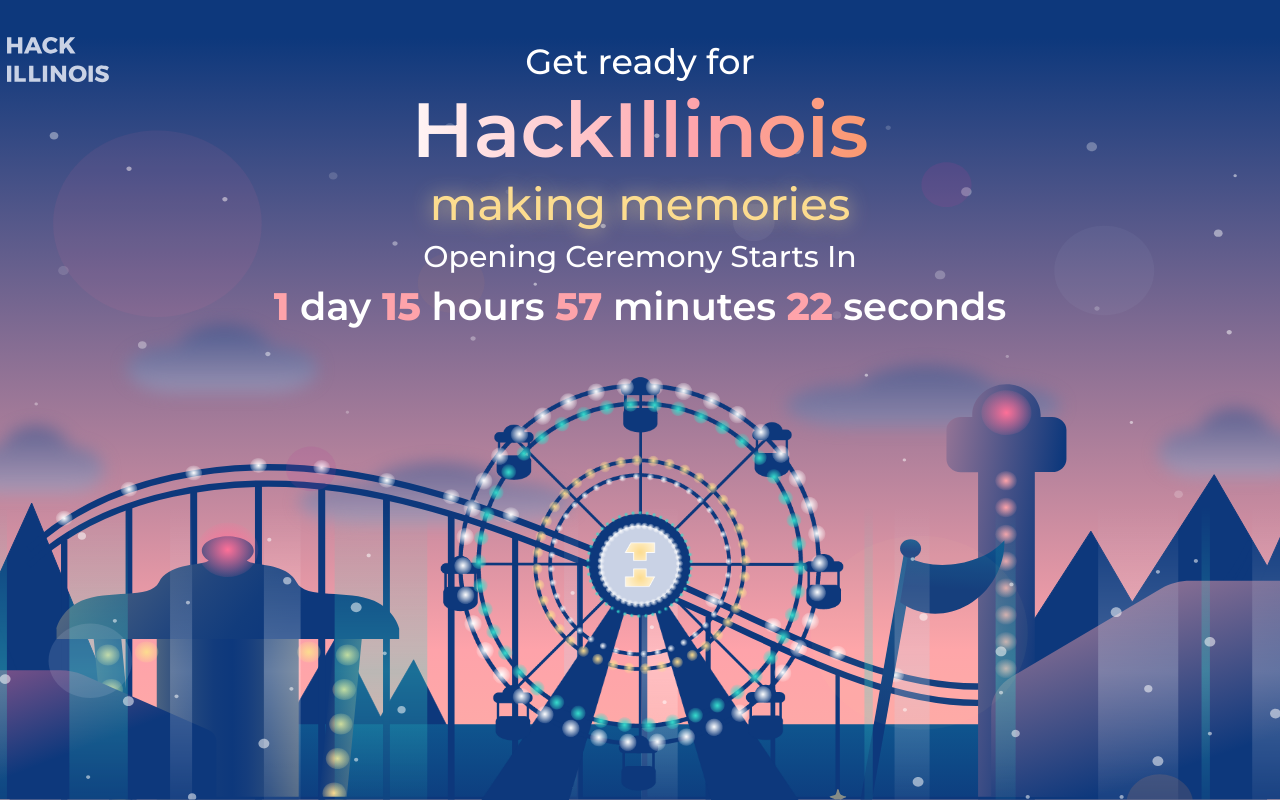
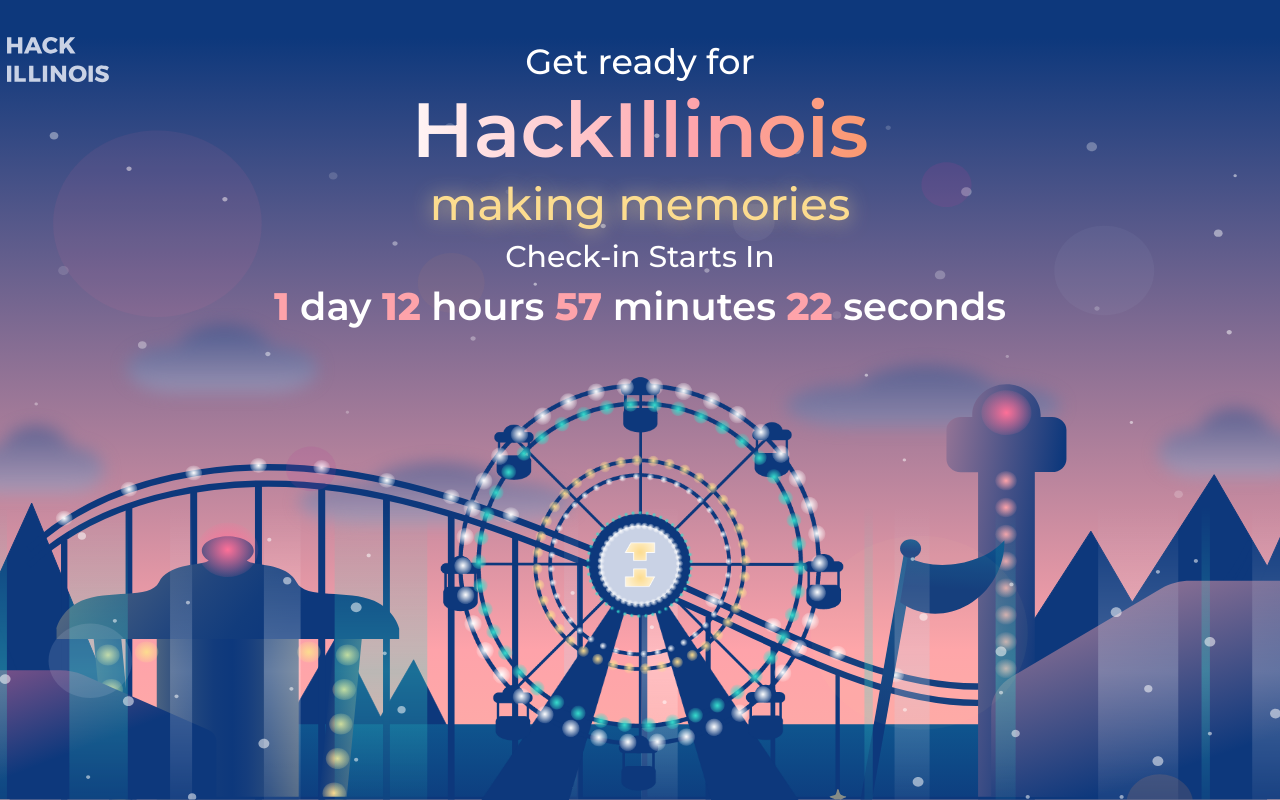
Before and after one commit to HackIllinois/dashboard, a React (Create React App) app: page / in a window 1280 px wide. Built offline with nearby package versions, Linux system fonts and the light colour scheme.

Commit message:
add event times (#21)

```diff
--- a/src/slides/slide1/index.jsx
+++ b/src/slides/slide1/index.jsx
@@ -10,21 +10,49 @@
 const _hour = _minute * 60;
 const _day = _hour * 24;
 
+const checkinTime = new Date("02/24/2023 3:00 PM'");
+const openingCeremonyTime = new Date("02/24/2023 6:00 PM'");
+const hackingStarts = new Date("02/24/2023 7:00 PM'");
+const hackingEnds = new Date("02/26/2023 9:00 AM'");
+const judgingStarts = new Date("02/26/2023 10:30 AM'");
+const closingCeremonyTime = new Date("02/26/2023 3:00 PM'");
+
 const Slide = () => {
   const getDisplayTime = () => {
-    const openingCeremonyTime = new Date("02/24/2023 6:00 PM'");
-    const eventEnd = new Date("02/26/2023 3:00 PM'");
+    const now = new Date();
 
-    const now = new Date();
-    let distance = openingCeremonyTime - now;
+    const text = [
+      "Check-in Starts In",
+      "Opening Ceremony Starts In",
+      "Hacking Starts In",
+      "Project Submissions Due In",
+      "Judging Starts In",
+      "Closing Ceremony Starts In",
+    ];
+    const times = [
+      checkinTime,
+      openingCeremonyTime,
+      hackingStarts,
+      hackingEnds,
+      judgingStarts,
+      closingCeremonyTime,
+    ];
 
-    let text = "Opening Ceremony Starts In";
+    let distance = 0;
+    let textToDisplay = "";
 
-    if (distance <= 0) {
-      text = "Closing Ceremony Starts In";
-      distance = eventEnd - now;
+    for (let i = 0; i < times.length; i++) {
+      distance = times[i] - now;
+
+      if (distance > 0) {
+        textToDisplay = text[i];
+        break;
+      }
     }
 
+    if (textToDisplay === '') {
+      return <p className={styles.subsubtitle}>See you next year!</p>;
+    }
 
     const days = Math.floor(distance / _day);
     const hours = Math.floor((distance % _day) / _hour);
@@ -38,9 +66,7 @@
 
     return (
       <>
-        <p className={styles.subsubtitle}>
-          {text}
-        </p>
+        <p className={styles.subsubtitle}>{textToDisplay}</p>
         <h2>
           {" "}
           <span style={{ fontWeight: "bold", color: "#FEA3AA" }}>
@@ -83,7 +109,11 @@
         src={BACKGROUND}
         alt=""
       />
-      <Lottie className={styles.ferrisWheelAnimation} animationData={FERRIS_WHEEL_ANIMATION} />;
+      <Lottie
+        className={styles.ferrisWheelAnimation}
+        animationData={FERRIS_WHEEL_ANIMATION}
+      />
+      ;
       <div className={styles.topHeader}>
         <div className={styles.welcomeTo}>Get ready for</div>
         <h1>HackIllinois</h1>
```
